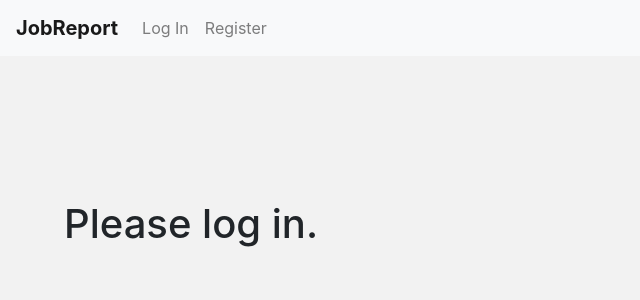
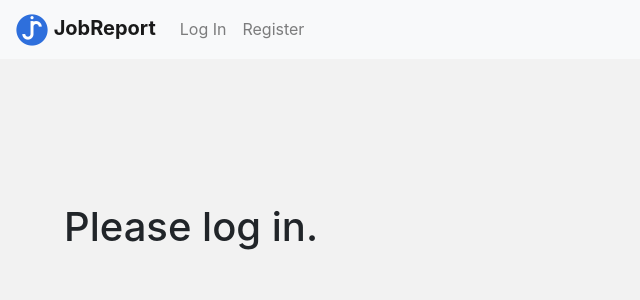
Before and after one commit to GilKlein/JobReportDjango, a Django app: page / in a window 1280 px wide. Shown: the top 300 px of the page, without its empty margins (0-640 px from the left). Run offline with Django 3.2, Linux system fonts and the light colour scheme; some libraries are stand-ins or nearby versions.

Commit message:
JobReport branding with favicons

```diff
--- a/JobReportProject/JobReportApp/templates/JobReportApp/layout.html
+++ b/JobReportProject/JobReportApp/templates/JobReportApp/layout.html
@@ -17,7 +17,7 @@
 
 
 <nav class="navbar navbar-expand-md navbar-light bg-light">
-<a class="navbar-brand" href="{% url 'index' %}"><b>JobReport</b></a>
+<a class="navbar-brand" href="{% url 'index' %}"><img src="{% static 'JobReportApp/images/favicon-32x32.png' %}"> <b>JobReport</b></a>
 <button class="navbar-toggler" type="button" data-toggle="collapse" data-target="#navbarNav" aria-controls="navbarNav" aria-expanded="false" aria-label="Toggle navigation">
     <span class="navbar-toggler-icon"></span>
 </button>
```
Also changed, not shown: JobReportProject/JobReportApp/static/JobReportApp/images/JR-logo-cropped-512x512.png (added), JobReportProject/JobReportApp/static/JobReportApp/images/android-chrome-192x192.png (added), JobReportProject/JobReportApp/static/JobReportApp/images/apple-touch-icon.png (added), JobReportProject/JobReportApp/static/JobReportApp/images/favicon-32x32.png (added), JobReportProject/JobReportApp/static/JobReportApp/images/favicon.ico, JobReportProject/db.sqlite3.
